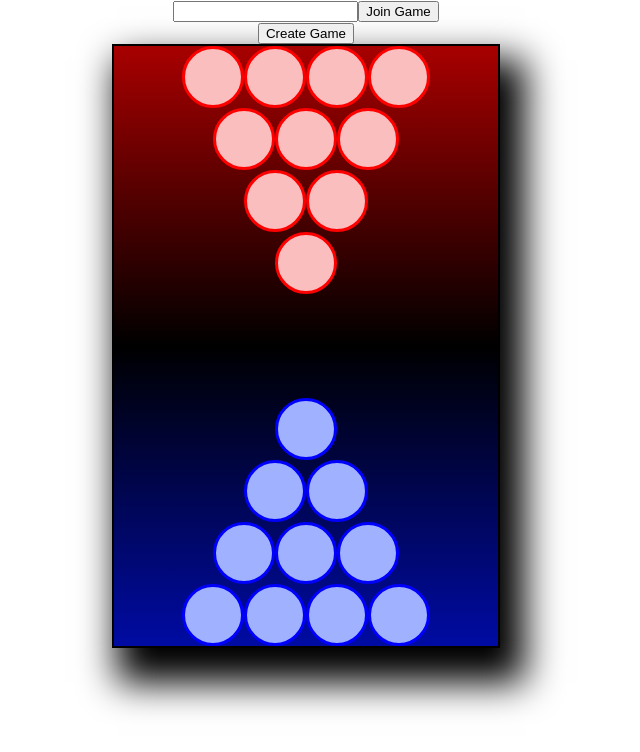
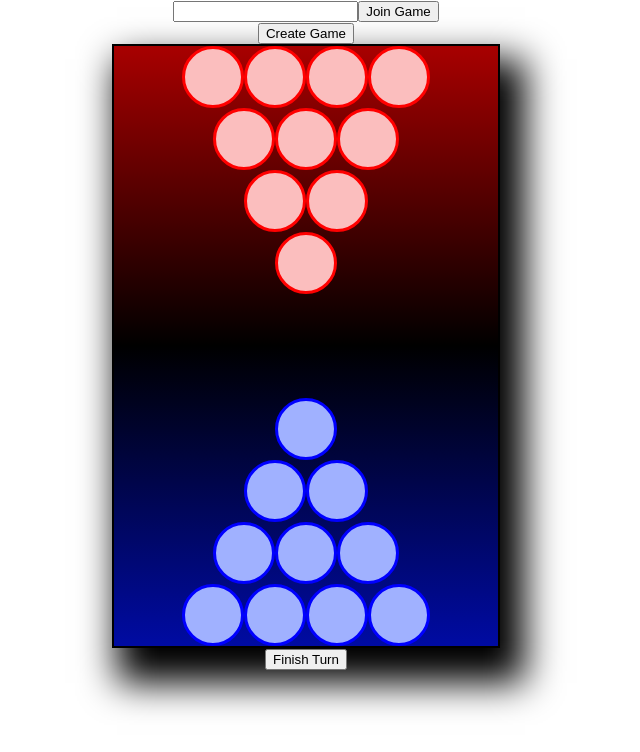
Before and after one commit to cyberlytics/BeerPong, a React (Create React App) app in the folder sys-src/frontend/beerpongo-react/: page / in a window 1280 px wide. Shown: the top 752 px of the page, without its empty margins (334-974 px from the left). Built offline with nearby package versions, Linux system fonts and the light colour scheme.

Commit message:
Adding EndOfRound component

```diff
--- a/sys-src/frontend/beerpongo-react/src/App.js
+++ b/sys-src/frontend/beerpongo-react/src/App.js
@@ -1,12 +1,14 @@
 import './App.css';
 import GameMenu from './components/GameMenu';
 import Field from './components/Field';
+import EndOfRound from './components/EndOfRound';
 
 function App() {
   return (
     <div className="App">
       <GameMenu></GameMenu>
         <Field></Field>
+      <EndOfRound></EndOfRound>
     </div>
   );
 }
--- /dev/null
+++ b/sys-src/frontend/beerpongo-react/src/components/EndOfRound.js
@@ -0,0 +1,14 @@
+import { GameConnectionController } from "../model/GameConnectionController";
+
+
+function EndOfRound() {
+    return(
+        <div>
+            <button onClick={GameConnectionController.tryFinishTurn}>
+                Finish Turn
+            </button>
+        </div>
+    )
+}
+
+export default EndOfRound
--- a/sys-src/frontend/beerpongo-react/src/model/GameConnectionController.js
+++ b/sys-src/frontend/beerpongo-react/src/model/GameConnectionController.js
@@ -12,4 +12,7 @@ export class GameConnectionController{
         throw("Not implemented!");
     }
 
+    static tryFinishTurn(){
+        throw("Not implemented!");
+    }
 }
```
